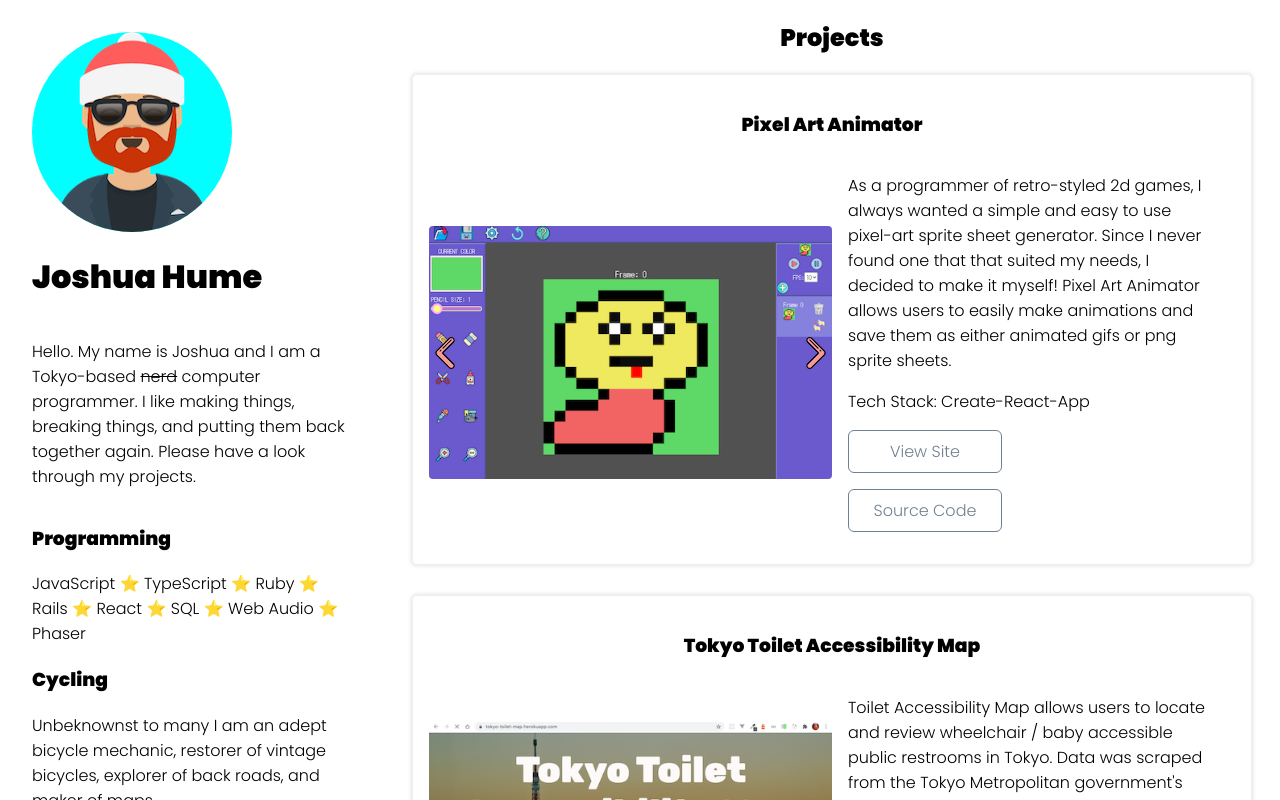
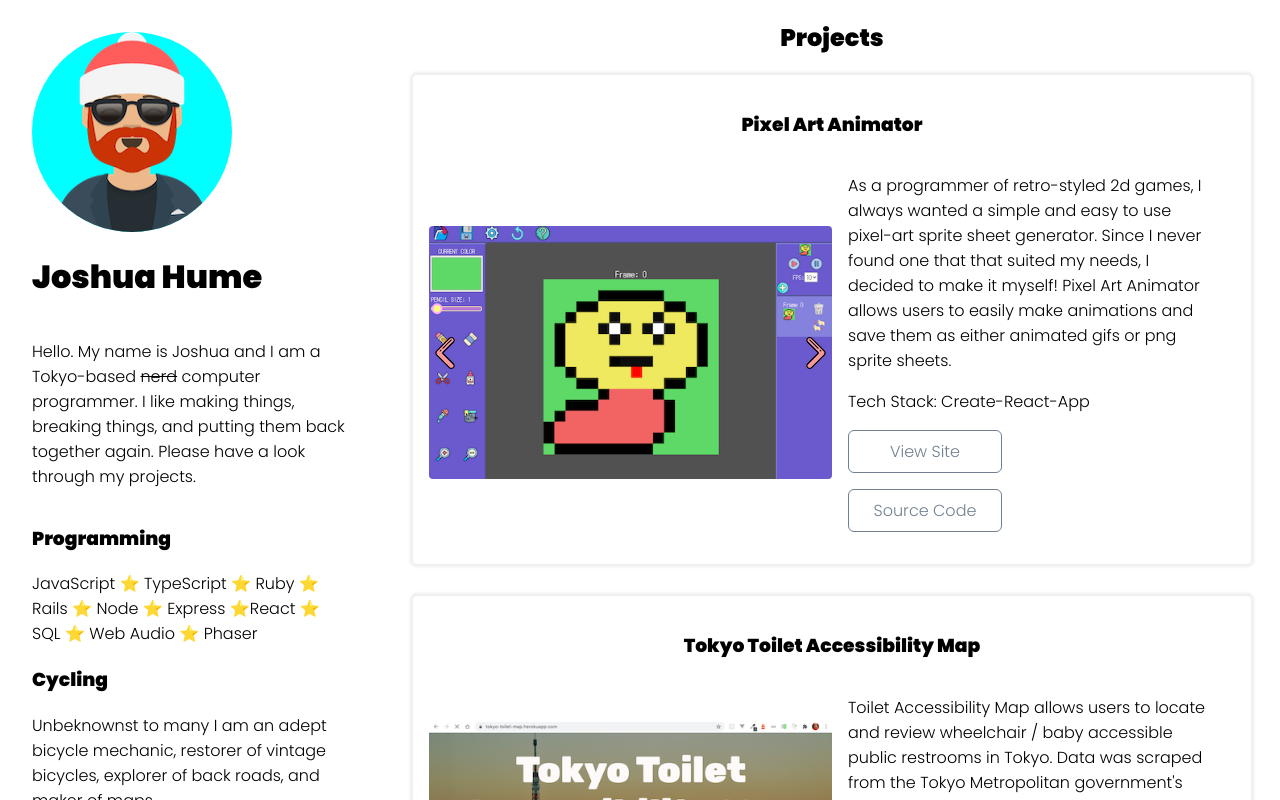
Before and after one commit to HatAndBread/portfolio, a React (Create React App) app: page / in a window 1280 px wide. Shown: the top 800 px of the page. Built offline with nearby package versions, Linux system fonts and the light colour scheme.

Commit message:
skills update

```diff
--- a/src/Components/SideMenu/SideMenu.tsx
+++ b/src/Components/SideMenu/SideMenu.tsx
@@ -18,7 +18,7 @@ const SideMenu: React.FC = () => {
         </p>
         <h3>Programming</h3>
         <div className="side-menu-text side-menu-list">
-          JavaScript ⭐️ TypeScript ⭐️ Ruby ⭐️ Rails ⭐️ React ⭐️ SQL ⭐️ Web Audio ⭐️ Phaser
+          JavaScript ⭐️ TypeScript ⭐️ Ruby ⭐️ Rails ⭐️ Node ⭐ Express ⭐️React ⭐️ SQL ⭐️ Web Audio ⭐️ Phaser
         </div>
         <h3>Cycling‍</h3>
         <div className="side-menu-text">
```
